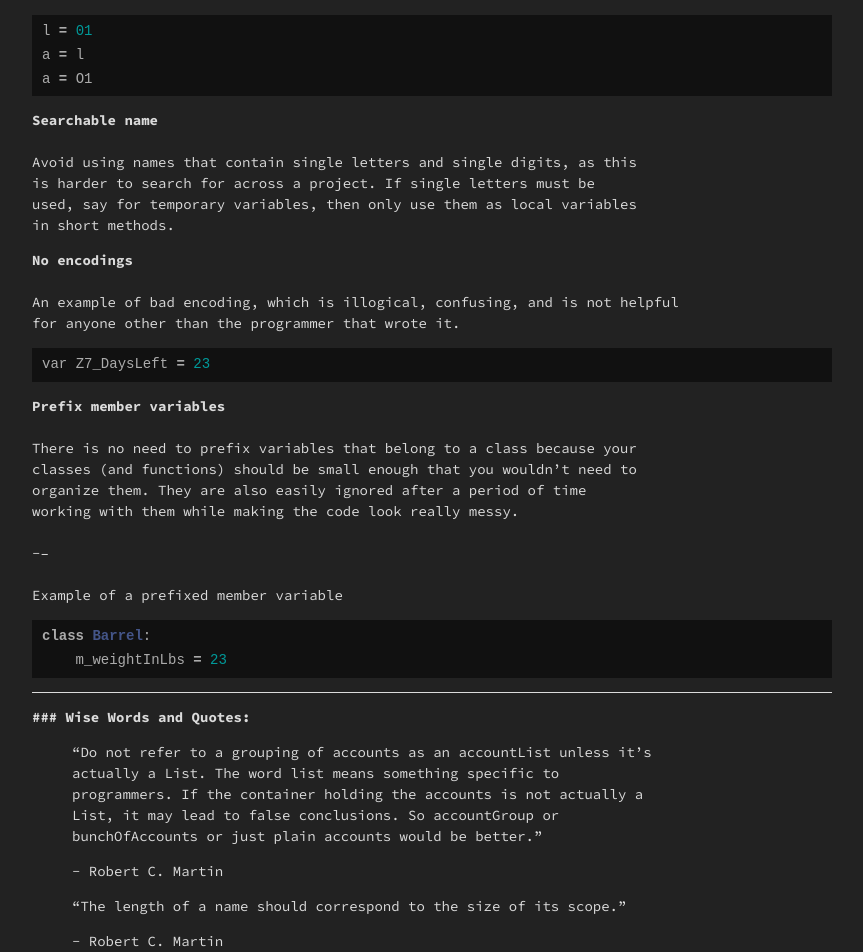
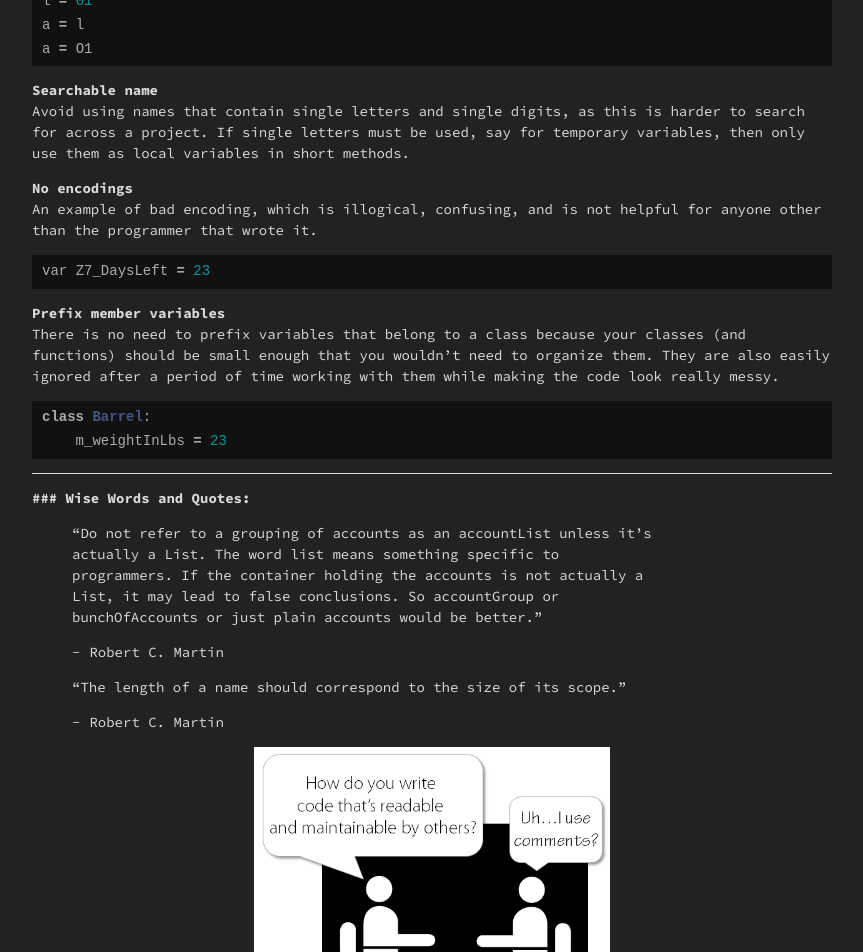
Before and after one commit to caidanw/caidanw.github.io, a Jekyll site: the page built from _posts/2017-11-23-organizing-naming-rules-conventions.md, in a window 1280 px wide and 1400 px high, scrolled down 862 px. Shown: the top 952 px of the window, without its empty margins (208-1071 px from the left). Built offline with Jekyll 4.4.1, drawn with Linux system fonts in a browser that asks for light colours.

Commit message:
fixed post

````diff
--- a/_posts/2017-11-23-organizing-naming-rules-conventions.md
+++ b/_posts/2017-11-23-organizing-naming-rules-conventions.md
@@ -9,8 +9,6 @@
 
 Organize the names we give to our variables, methods, classes, arguments, and packages by following some simple rules (longer descriptions at the bottom). I refer to these coding objects that I give names as "entities" to keep it simple.
 
----
-
 ### Rules:
 
   - The name should fully reveal the intent of its use.
@@ -20,8 +18,6 @@
   - Use names that are easy to find by search.
   - No encodings, it can be messy, misleading, and hard to find in a search.
   - It's a waste of time to prefix member variables.
-
----
 
 ### Rules Explained:
 
@@ -42,25 +38,18 @@
 ```
 
 **Searchable name**
-Avoid using names that contain single letters and single digits, as this
-is harder to search for across a project. If single letters must be
-used, say for temporary variables, then only use them as local variables
-in short methods.
+Avoid using names that contain single letters and single digits, as this is harder to search for across a project. If single letters must be used, say for temporary variables, then only use them as local variables in short methods.
 
 **No encodings**
-An example of bad encoding, which is illogical, confusing, and is not helpful
-for anyone other than the programmer that wrote it.
+An example of bad encoding, which is illogical, confusing, and is not helpful for anyone other than the programmer that wrote it.
+
 ```python
 var Z7_DaysLeft = 23
 ```
 
 **Prefix member variables**
-There is no need to prefix variables that belong to a class because your
-classes (and functions) should be small enough that you wouldn't need to
-organize them. They are also easily ignored after a period of time
-working with them while making the code look really messy.
-\---
-Example of a prefixed member variable
+There is no need to prefix variables that belong to a class because your classes (and functions) should be small enough that you wouldn't need to organize them. They are also easily ignored after a period of time working with them while making the code look really messy.
+
 ```python
 class Barrel:
     m_weightInLbs = 23
@@ -76,12 +65,10 @@
 > List, it may lead to false conclusions. So accountGroup or
 > bunchOfAccounts or just plain accounts would be better."
 >
-> \- Robert C. Martin
+> - Robert C. Martin
 
 > "The length of a name should correspond to the size of its scope."
 >
-> \- Robert C. Martin
+> - Robert C. Martin
 
----
-
-![comment_question](../images/comment_question.png):
+<div style="text-align:center"><img height="350px" src="../assets/comment_question.png" /></div>
````
